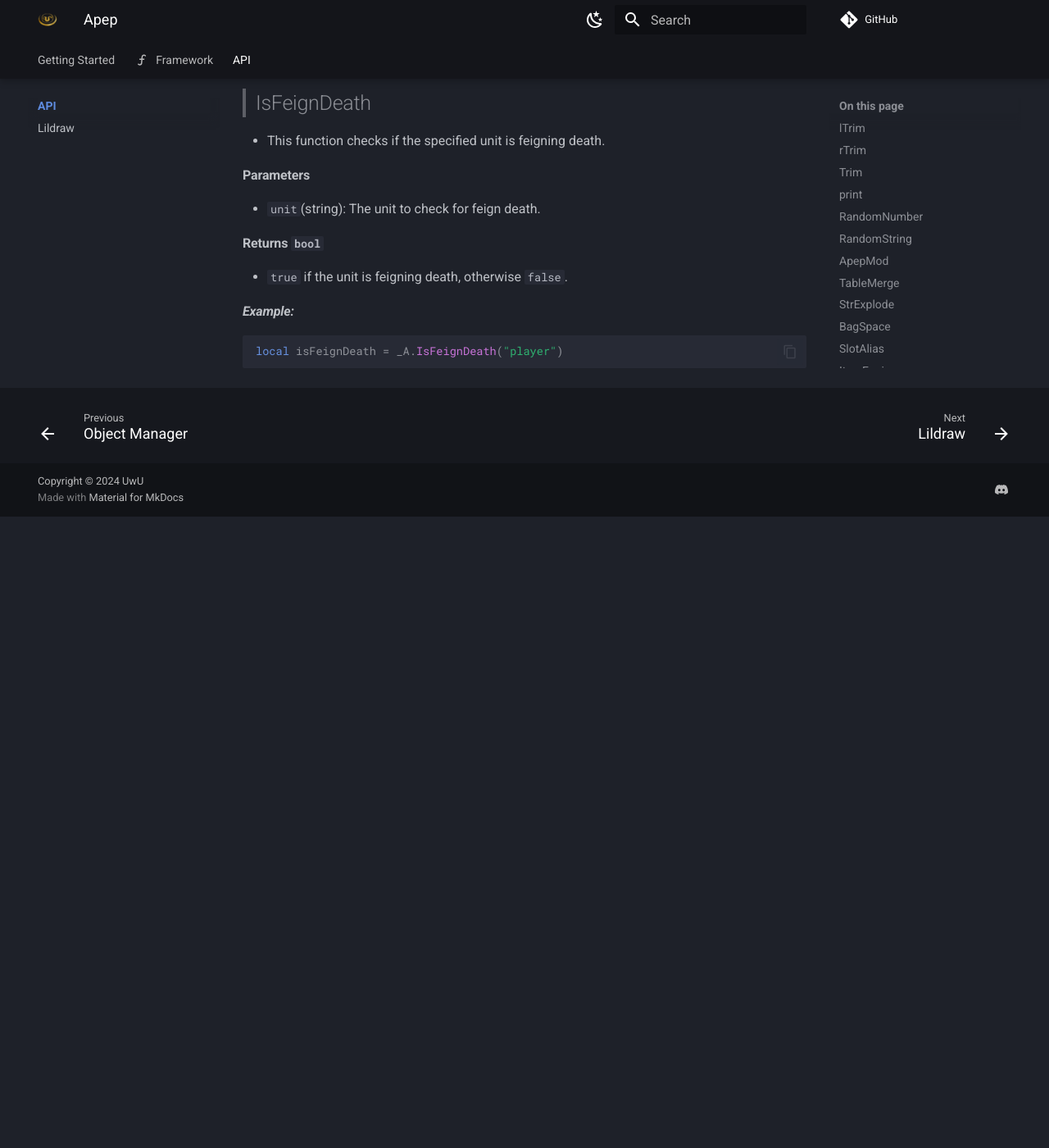
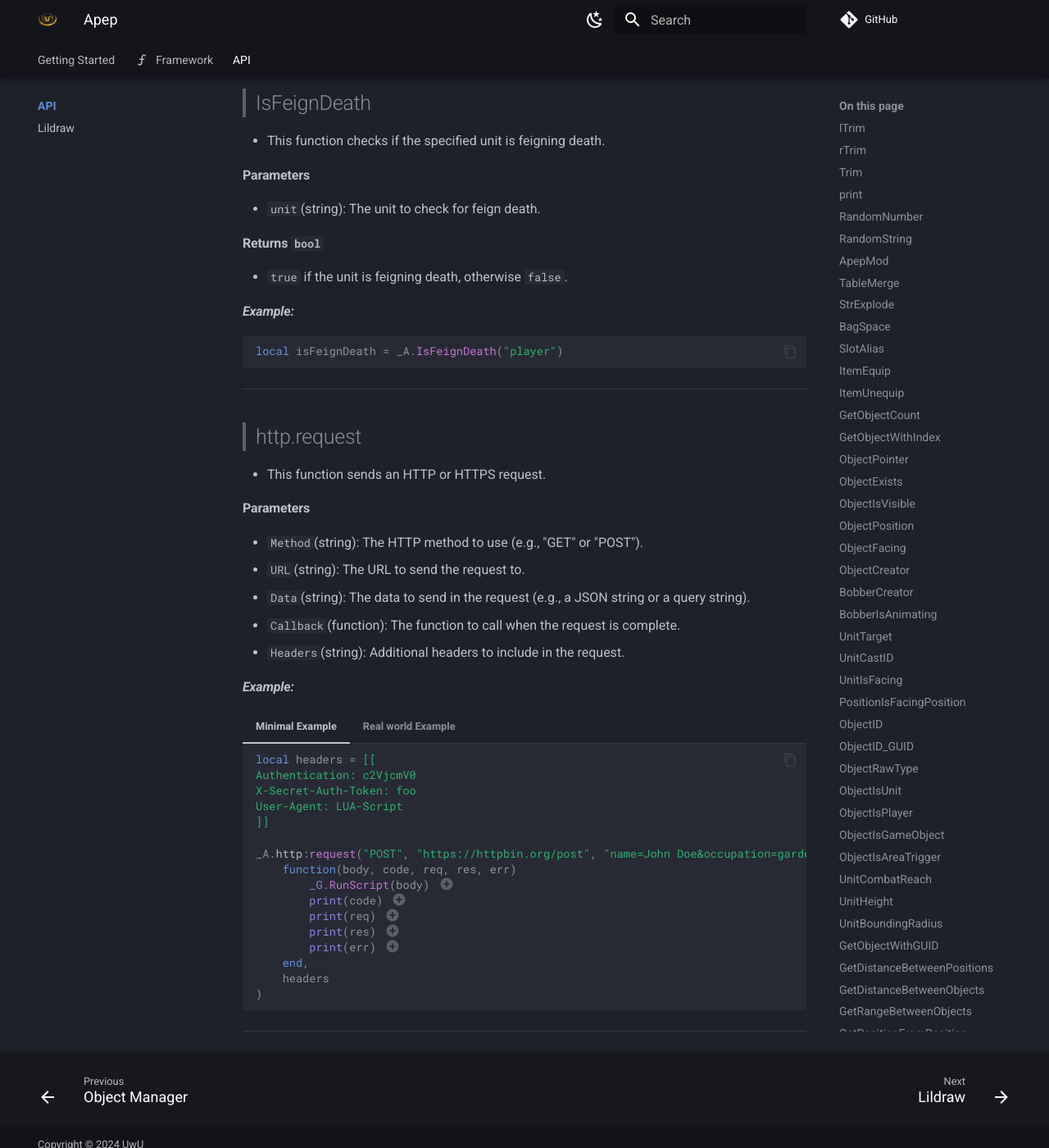
Before and after one commit to DimaSheiko/apep-docs, an MkDocs documentation site: the page built from docs/api/apep/index.md, in a window 1280 px wide and 1400 px high, scrolled down 58191 px. Shown: the whole window at 82% size. Built offline with MkDocs 1.6.1 and Material for MkDocs 9.7.7, drawn with Linux system fonts in a browser that asks for light colours; comment, search, counter and statistics services are not loaded; before the commit the page ends 58821 px from its top, so only the background shows below that.

Commit message:
Add API documentation for the new _A.http:request function, detailing parameters, usage examples, and asynchronous behavior

````diff
--- a/docs/api/apep/index.md
+++ b/docs/api/apep/index.md
@@ -2726,3 +2726,113 @@ local isSheathed = _A.IsSheathed("player")
 ```lua
 local isFeignDeath = _A.IsFeignDeath("player")
 ```
+
+---
+
+<!-- New api _A.http:request
+- Send an HTTP or HTTPS request.
+Method (string)   - GET or POST
+URL (string)      - The URL to send to
+Data (string)     - The Data to send. (POST, can be JSON string or QUERY string) (GET, only QUERY string)
+Callback (body, code, req, res, err) - The function to be called with the response if the request succeeds.
+Headers (string)  - Headers that should be added to the request. Split with \r\n.
+
+function _A.http:request ( Method, URL, Data, Callback, Headers )
+
+NOTE: This function doesn't return anything. It's asynchronous. Use the Callback for that.
+
+@usage
+local headers = [[
+Authentication: c2VjcmV0
+X-Secret-Auth-Token: foo
+User-Agent: LUA-Script
+]]
+
+_A.http:request("POST", "https://httpbin.org/post", "name=John Doe&occupation=gardener",
+   function(body, code, req, res, err)
+      _G.RunScript(body)   -- contents that were downloaded
+      print(code) -- string - HTTP Response Code
+      print(req)  -- string - Full HTTP Request
+      print(res)  -- string - Full HTTP Response
+      print(err)  -- string - Some internal Socket Error
+   end,
+   headers
+)
+
+Example of how to send a message to discord through Apep.
+local name = _G.UnitName("player")
+local message = "Name: "..name.."\nServer: ".._G.GetRealmName()
+local data = {
+    embeds = {
+        title = "[webhook example]",
+        description = message,
+        color =  0xFFFF00
+    }
+}
+local json = _A.json:encode(data):gsub(':{', ':[{'):gsub('}}', '}]}')
+local url = "https://discord.com/api/webhooks/2163585181114123568/audZXgLO88RBDOUrUiWLXqu9AHya_ZAQD0HT2cQaf0Ijs-aON2peZ6j-Ol6mURqIeC3EC"
+
+_A.http:request("POST", url, json, function() end) -->
+
+> ## http.request
+
+-   This function sends an HTTP or HTTPS request.
+
+#### Parameters
+
+-   `Method`(string): The HTTP method to use (e.g., "GET" or "POST").
+-   `URL`(string): The URL to send the request to.
+-   `Data`(string): The data to send in the request (e.g., a JSON string or a query string).
+-   `Callback`(function): The function to call when the request is complete.
+-   `Headers`(string): Additional headers to include in the request.
+
+#### _Example:_
+
+=== "Minimal Example"
+
+    ```lua
+    local headers = [[
+    Authentication: c2VjcmV0
+    X-Secret-Auth-Token: foo
+    User-Agent: LUA-Script
+    ]]
+
+    _A.http:request("POST", "https://httpbin.org/post", "name=John Doe&occupation=gardener",
+        function(body, code, req, res, err)
+            _G.RunScript(body) -- (1)!
+            print(code) -- (2)!
+            print(req) -- (3)!
+            print(res) -- (4)!
+            print(err) -- (5)!
+        end,
+        headers
+    )
+    ```
+
+    1. The contents of the response are passed to the callback function.
+    2. The HTTP response code.
+    3. The full HTTP request.
+    4. The full HTTP response.
+    5. An error message if the request fails.
+
+=== "Real world Example"
+
+    Example of how to send a message to discord through Apep:
+
+    ```lua
+    local name = _G.UnitName("player")
+    local message = "Name: "..name.."\nServer: ".._G.GetRealmName()
+    local data = {
+        embeds = {
+            title = "[webhook example]",
+            description = message,
+            color =  0xFFFF00
+        }
+    }
+    local json = _A.json:encode(data):gsub(':{', ':[{'):gsub('}}', '}]}')
+    local url = "https://discord.com/api/webhooks/2163585181114123568/audZXgLO88RBDOUrUiWLXqu9AHya_ZAQD0HT2cQaf0Ijs-aON2peZ6j-Ol6mURqIeC3EC"
+
+    _A.http:request("POST", url, json, function() end)
+    ```
+
+---
````
